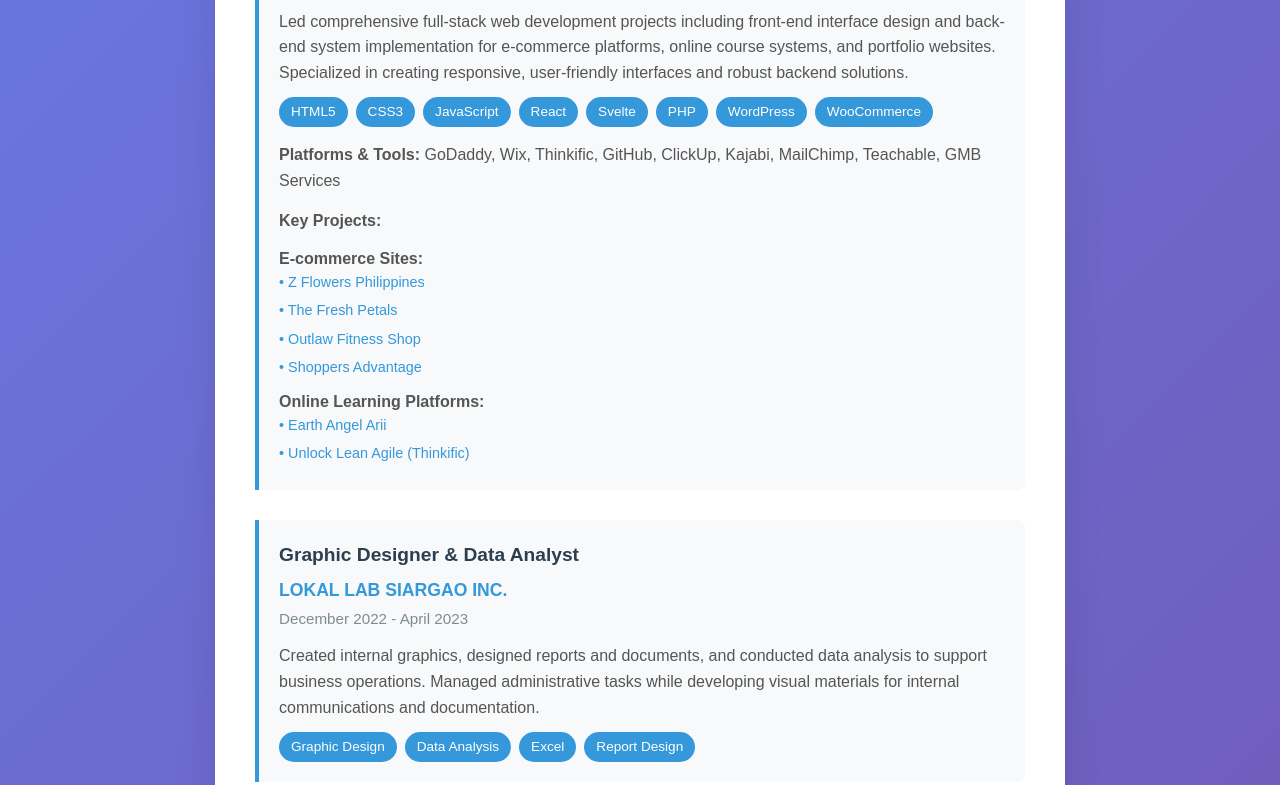
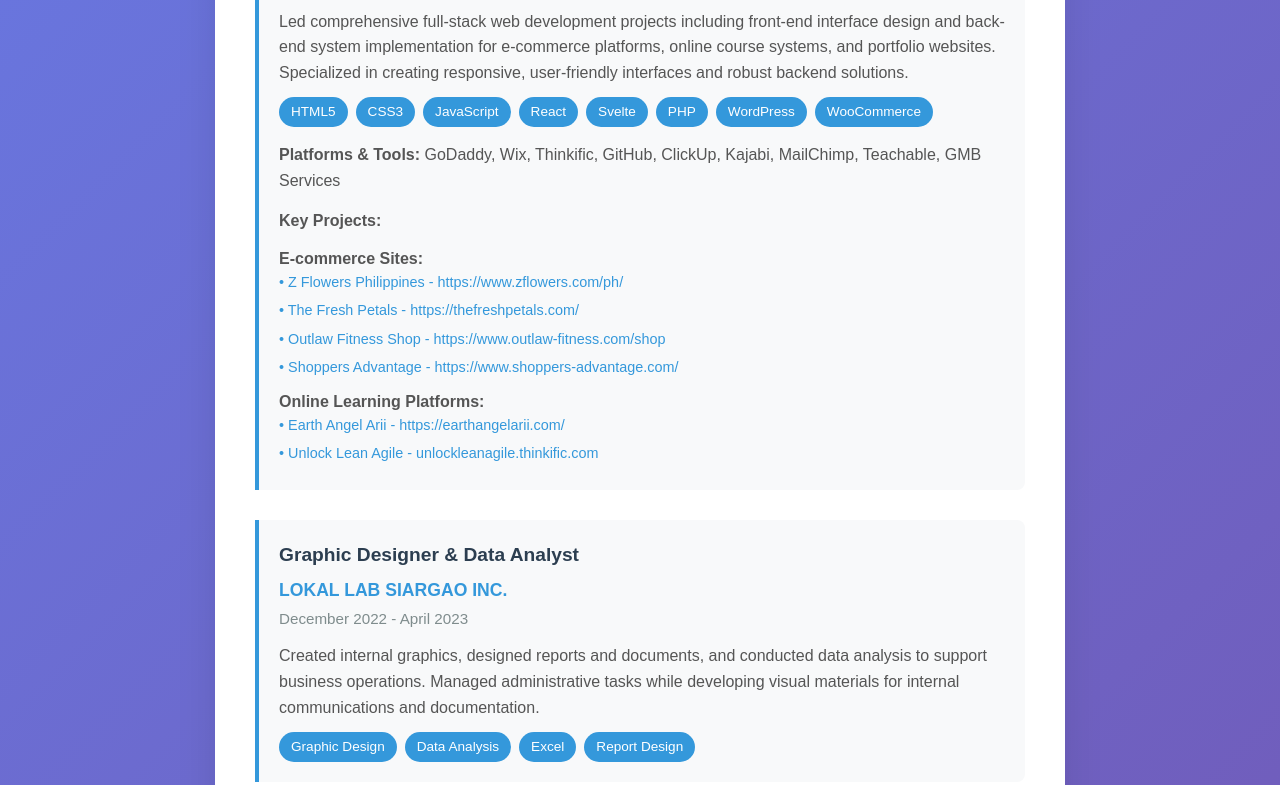
Before and after one commit to SoLuutions/Clark-Lindley-Suan, a plain HTML site: page index.html in a window 1280 px wide. Shown: the part 812-1597 px from the top of the page. Drawn offline with Linux system fonts and the light colour scheme.

Commit message:
Update index.html

```diff
--- a/index.html
+++ b/index.html
@@ -146,19 +146,20 @@
         }
 
         .main-content {
-            display: grid;
-            grid-template-columns: 1fr 300px;
-            gap: 0;
+            display: block;
         }
 
         .left-column {
+            width: 100%;
             padding: 40px;
         }
 
         .right-column {
+            width: 100%;
             background: #f8f9fa;
-            padding: 40px 30px;
-            border-left: 1px solid #e9ecef;
+            padding: 40px 40px;
+            border-left: none;
+            border-top: 1px solid #e9ecef;
         }
 
         .section {
@@ -266,8 +267,7 @@
         }
 
         .skills-grid {
-            display: grid;
-            gap: 20px;
+            display: block;
         }
 
         .skill-category {
@@ -275,6 +275,8 @@
             padding: 20px;
             border-radius: 8px;
             box-shadow: 0 2px 10px rgba(0,0,0,0.05);
+            margin-bottom: 15px;
+            page-break-inside: avoid;
         }
 
         .skill-category h4 {
@@ -604,14 +606,14 @@
                             <p style="margin-top: 15px;"><strong>Key Projects:</strong></p>
                             <div class="projects-list">
                                 <strong>E-commerce Sites:</strong>
-                                <a href="https://www.zflowers.com/ph/" class="project-link" target="_blank">• Z Flowers Philippines</a>
-                                <a href="https://thefreshpetals.com/" class="project-link" target="_blank">• The Fresh Petals</a>
-                                <a href="https://www.outlaw-fitness.com/shop" class="project-link" target="_blank">• Outlaw Fitness Shop</a>
-                                <a href="https://www.shoppers-advantage.com/" class="project-link" target="_blank">• Shoppers Advantage</a>
+                                <span class="project-link">• Z Flowers Philippines - https://www.zflowers.com/ph/</span>
+                                <span class="project-link">• The Fresh Petals - https://thefreshpetals.com/</span>
+                                <span class="project-link">• Outlaw Fitness Shop - https://www.outlaw-fitness.com/shop</span>
+                                <span class="project-link">• Shoppers Advantage - https://www.shoppers-advantage.com/</span>
 
                                 <strong style="margin-top: 10px; display: block;">Online Learning Platforms:</strong>
-                                <a href="https://earthangelarii.com/" class="project-link" target="_blank">• Earth Angel Arii</a>
-                                <a href="#" class="project-link">• Unlock Lean Agile (Thinkific)</a>
+                                <span class="project-link">• Earth Angel Arii - https://earthangelarii.com/</span>
+                                <span class="project-link">• Unlock Lean Agile - unlockleanagile.thinkific.com</span>
                             </div>
                         </div>
                     </div>
```
